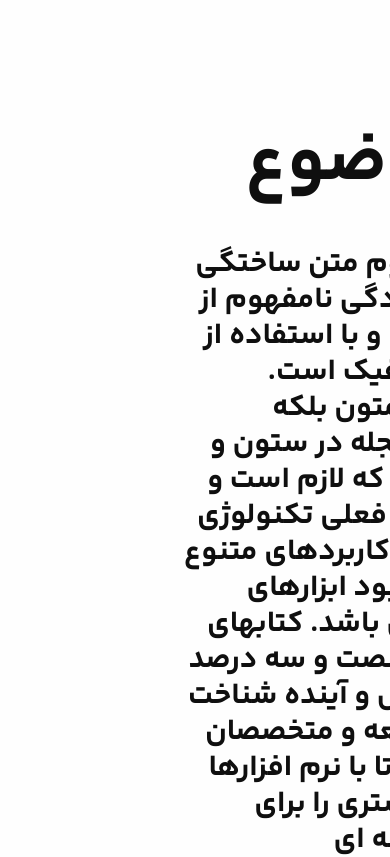
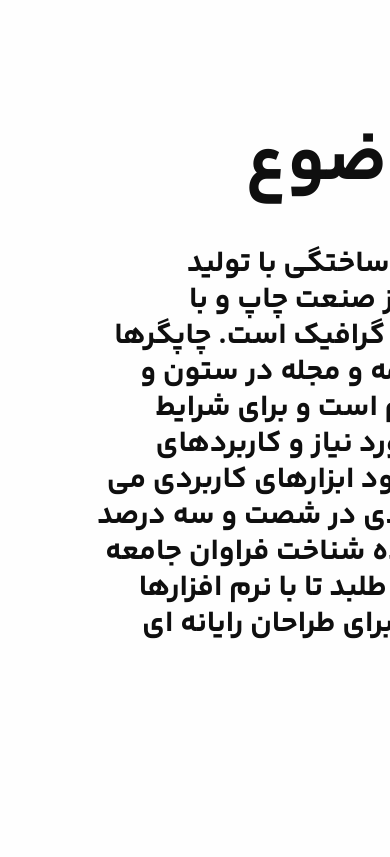
Before and after one commit to zahrabakhshandeh/HealthCare, a Next.js app: page / in a window 390 px wide. Shown: the part 3160-4017 px from the top of the page. Built offline with nearby package versions, Linux system fonts and the light colour scheme.

Commit message:
Add responsiveness for TextBox component.

```diff
--- a/src/components/landingPageComponents/TextBox/index.tsx
+++ b/src/components/landingPageComponents/TextBox/index.tsx
@@ -2,7 +2,7 @@ import { TextBoxType } from "@/types";
 
 const TextBox = ({tittle, body}: TextBoxType) => {
     return(
-        <div className="flex gap-12 items-center mx-36 mt-16 flex-col">
+        <div className="flex gap-12 items-center md:mx-36 mx-14 mt-16 flex-col">
             <h2 className="text-7xl lg:text-6xl">
                 {tittle}
             </h2>
```
